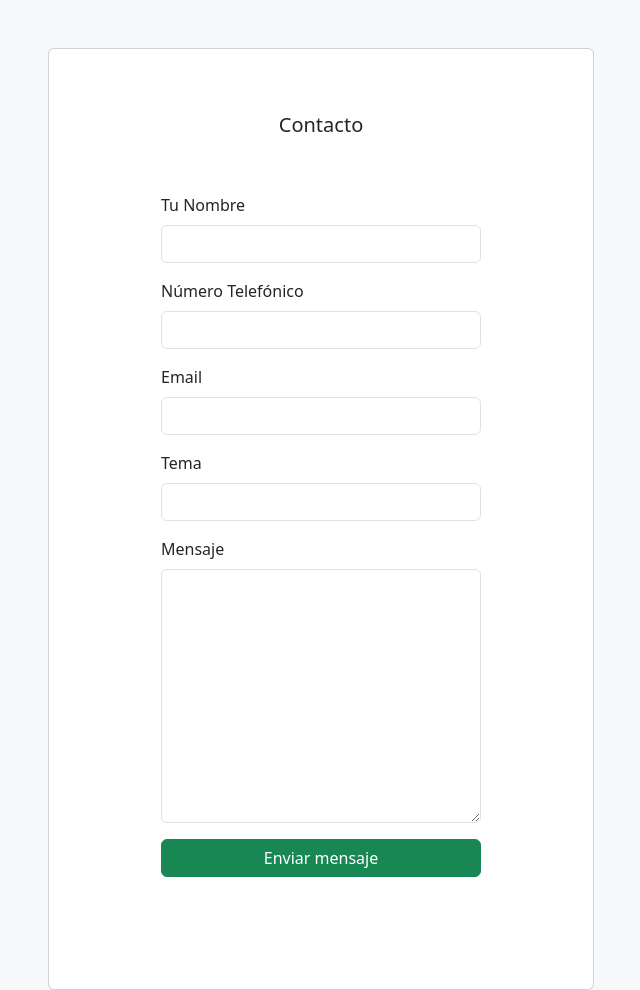
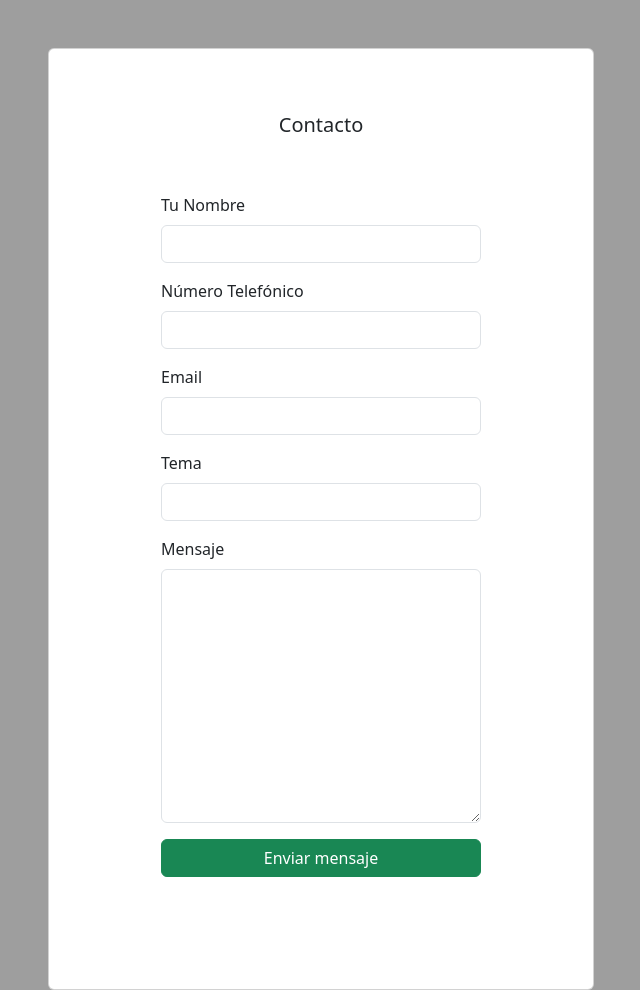
Before and after one commit to fcongedo/portfolio, a plain HTML site: page contacto.html in a window 1280 px wide. Shown: the whole page, without its empty margins (319-959 px from the left). Drawn offline with nearby package versions, Linux system fonts and the light colour scheme; the site is published under a folder, as on GitHub Pages, so addresses that start at the root find nothing.

Commit message:
arreglo imagen contacto

```diff
--- a/style.css
+++ b/style.css
@@ -59,7 +59,6 @@ a {
     padding: 20px;
     text-align: center;
     font-family: "Rubik Mono One"
-
 }
 footer {
     background: black;
@@ -74,5 +73,5 @@ footer {
 }
 
 #contact-section {
-    background-image: url(/imagenes/cardImageLeftold.jpg) /* Ruta de la imagen de fondo */
+    background-image: url(imagenes/cardImageLeftold.jpg) /* Ruta de la imagen de fondo */
 }
```
